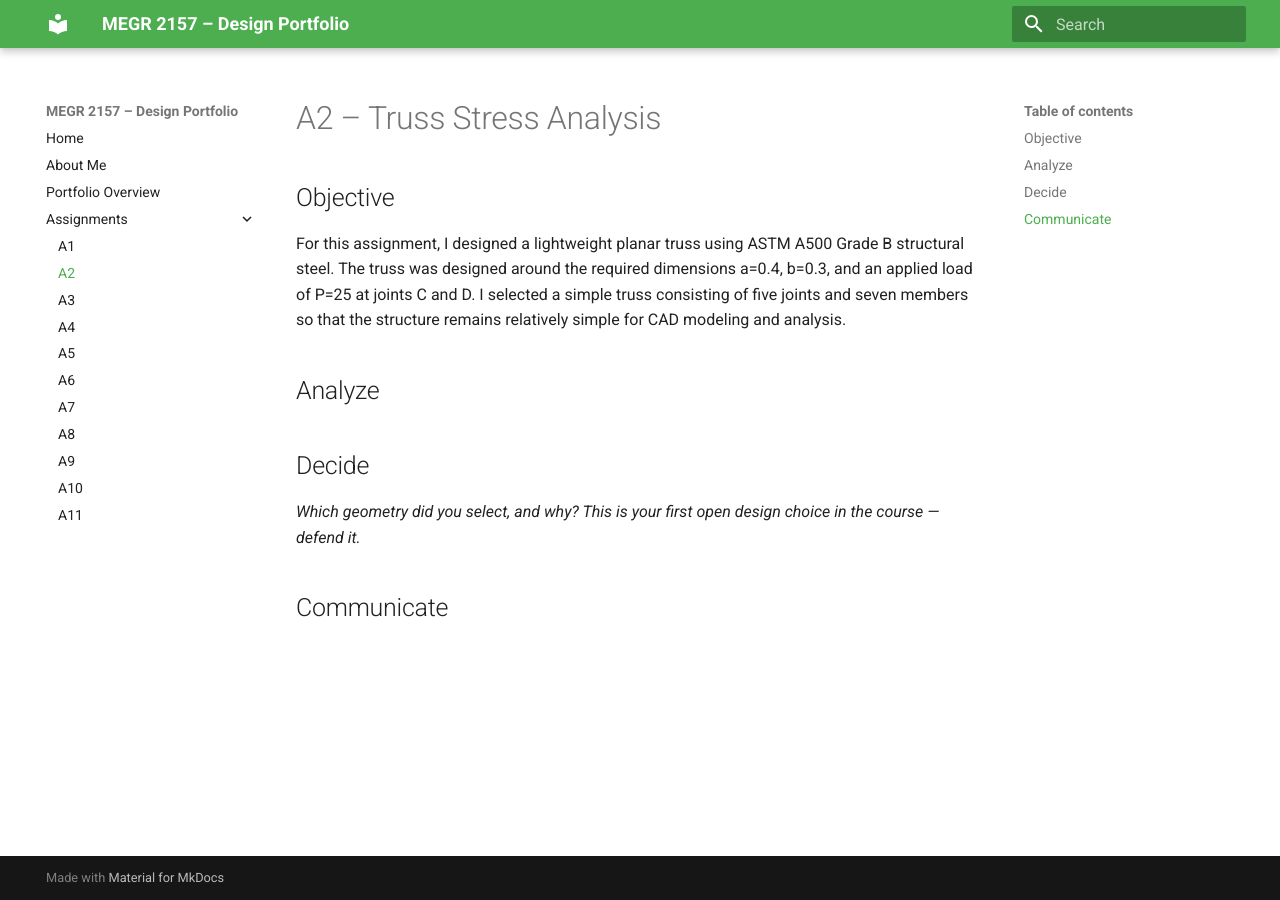
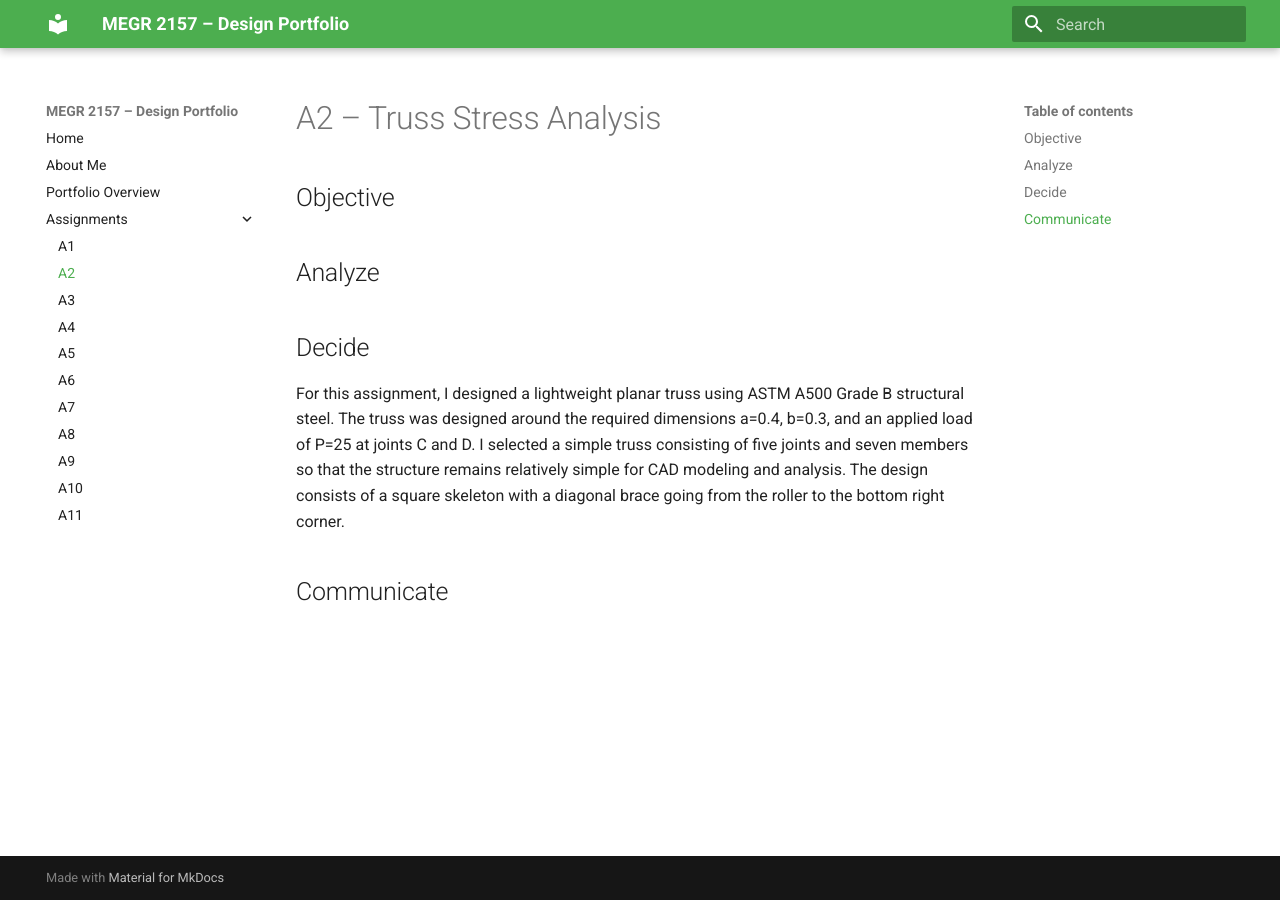
Before and after one commit to triangulum-1/megr2156-portfolio, an MkDocs documentation site: the page built from docs/assignments/A02/index.md, in a window 1280 px wide. Built offline with MkDocs 1.6.1 and Material for MkDocs 9.7.7, drawn with Linux system fonts in a browser that asks for light colours.

Commit message:
Enhance truss design description in index.md
Expanded the design explanation of the truss, detailing its geometry and structural features.

```diff
--- a/docs/assignments/A02/index.md
+++ b/docs/assignments/A02/index.md
@@ -1,12 +1,12 @@
 # A2 – Truss Stress Analysis
 
 ## Objective
-For this assignment, I designed a lightweight planar truss using ASTM A500 Grade B structural steel. The truss was designed around the required dimensions a=0.4, b=0.3, and an applied load of P=25 at joints C and D. I selected a simple truss consisting of five joints and seven members so that the structure remains relatively simple for CAD modeling and analysis.
+
 
 ## Analyze
 
 
 ## Decide
-_Which geometry did you select, and why? This is your first open design choice in the course — defend it._
+For this assignment, I designed a lightweight planar truss using ASTM A500 Grade B structural steel. The truss was designed around the required dimensions a=0.4, b=0.3, and an applied load of P=25 at joints C and D. I selected a simple truss consisting of five joints and seven members so that the structure remains relatively simple for CAD modeling and analysis. The design consists of a square skeleton with a diagonal brace going from the roller to the bottom right corner.
 
 ## Communicate
```
